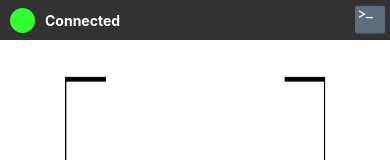
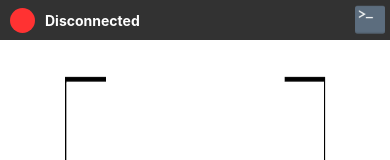
Before and after one commit to SimonRacaud/D3TI-Terrestrial-Drone, a React Native app in the folder D3TI-client/: screen / in a window 390 px wide. Shown: the top 160 px of the page. Built offline with nearby package versions, Linux system fonts and the light colour scheme.

Commit message:
feat(client/gui): improve state f control, set custom connected status in header

```diff
--- a/D3TI-client/src/Control.tsx
+++ b/D3TI-client/src/Control.tsx
@@ -5,16 +5,22 @@ import { Joystick } from 'react-joystick-component';
 export default class Control extends React.Component {
 
     handlerLeftJoystickMove() {
-
+        // TODO
     }
     handlerLeftJoystickStop() {
-
+        // TODO
     }
     handlerSound() {
-
+        // TODO
     }
     handlerFire() {
-
+        // TODO
+    }
+    handlerRightJoystickMove() {
+        // TODO
+    }
+    handlerRightJoystickStop() {
+        // TODO
     }
 
 
@@ -47,8 +53,8 @@ export default class Control extends React.Component {
                         size={100}
                         baseColor="#50505050"
                         stickColor="black"
-                        move={this.handlerLeftJoystickMove}
-                        stop={this.handlerLeftJoystickStop}
+                        move={this.handlerRightJoystickMove}
+                        stop={this.handlerRightJoystickStop}
                     />
                 </View>
             </View>
--- a/D3TI-client/src/Header.tsx
+++ b/D3TI-client/src/Header.tsx
@@ -7,6 +7,7 @@ interface IProps {
 
 interface IState {
     showTerminal: boolean;
+    connected: boolean;
 }
 
 export default class Header extends React.Component<IProps, IState> {
@@ -15,12 +16,27 @@ export default class Header extends React.Component<IProps, IState> {
 
         this.state = {
             showTerminal: false,
+            connected: false
         }
     }
 
     handlerTerminalButton() {
         this.setState((previousState: IState, props: IProps) => ({
             showTerminal: !previousState.showTerminal,
+        }));
+    }
+
+    connection() {
+        // TODO
+        this.setState((previousState: IState, props: IProps) => ({
+            connected: true,
+        }));
+    }
+
+    disconnection() {
+        // TODO
+        this.setState((previousState: IState, props: IProps) => ({
+            connected: false,
         }));
     }
 
@@ -31,8 +47,14 @@ export default class Header extends React.Component<IProps, IState> {
                     style={styles.container}
                 >
                     <View style={styles.leftContainer}>
-                        <View style={styles.circle}></View>
-                        <Text style={styles.title}>Connected</Text>
+                        {this.state.connected &&
+                            <View style={[styles.circle, styles.connectedCicle]}></View> ||
+                            <View style={[styles.circle, styles.disconnectedCicle]}></View>
+                        }
+                        {this.state.connected &&
+                            <Text style={styles.title}>Connected</Text> ||
+                            <Text style={styles.title}>Disconnected</Text>
+                        }
                     </View>
                     <TouchableOpacity
                         onPress={() => this.handlerTerminalButton()}
@@ -45,7 +67,7 @@ export default class Header extends React.Component<IProps, IState> {
                     </TouchableOpacity>
                 </View>
                 {this.state.showTerminal && <Terminal />}
-            </View>
+            </View >
         );
     }
 }
@@ -74,8 +96,13 @@ const styles = StyleSheet.create({
         width: 25,
         height: 25,
         borderRadius: 44 / 2,
-        backgroundColor: '#00FF00',
         marginStart: 10
+    },
+    connectedCicle: {
+        backgroundColor: "#00FF00",
+    },
+    disconnectedCicle: {
+        backgroundColor: "#FF0000",
     },
     title: {
         color: "#FFFFFF",
```
Also changed, not shown: D3TI-client/memo.txt (deleted), 1 other file (tests, documents, lock files or other folders).
